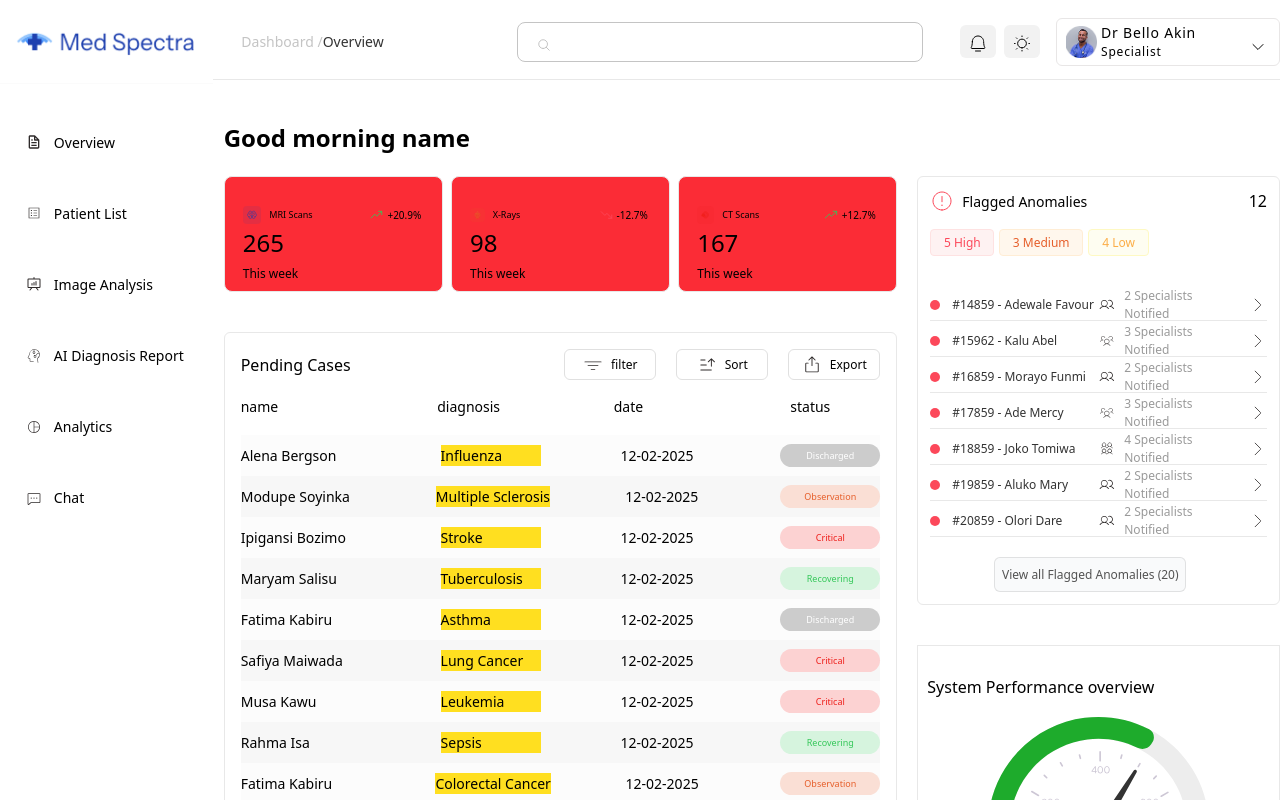
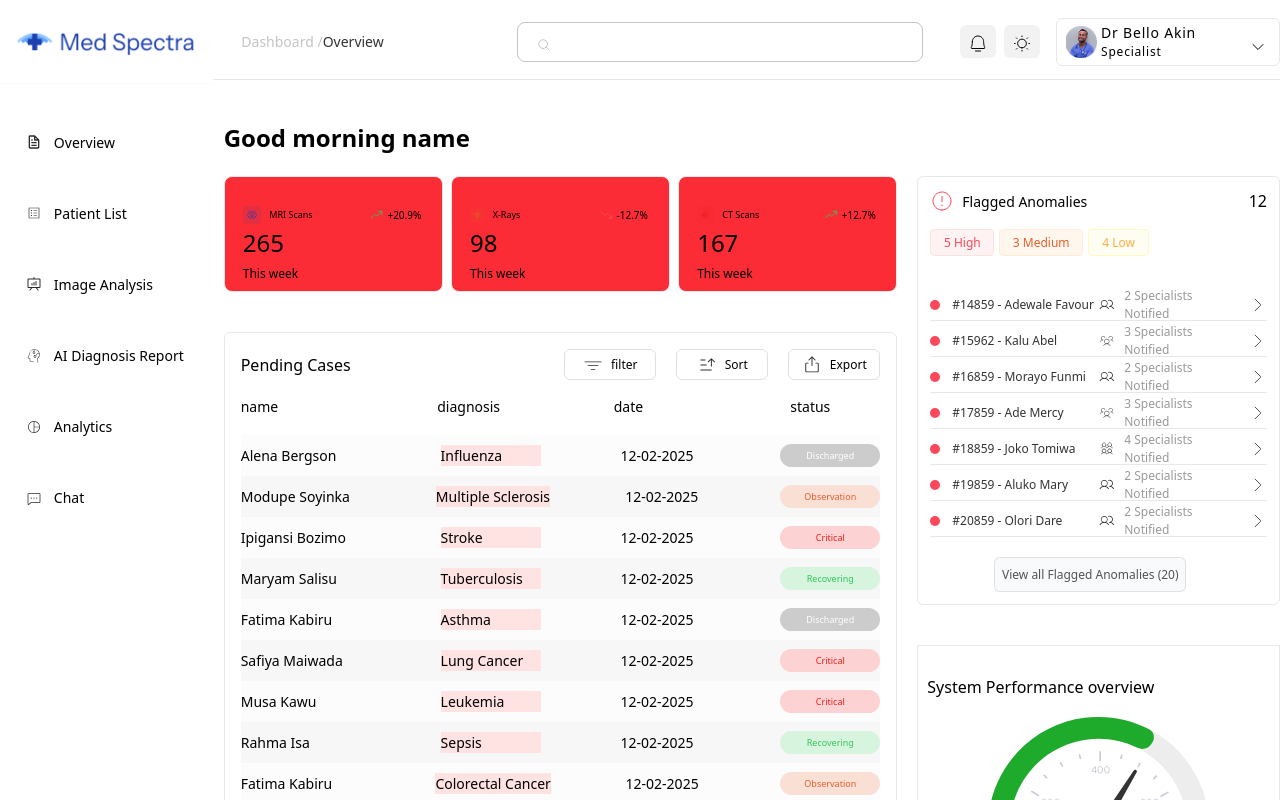
Before and after one commit to Maobugichi/medspecter, a React (Vite) app: page /medspecter/overviews/1 in a window 1280 px wide. Shown: the top 800 px of the page. Built offline with nearby package versions, Linux system fonts and the light colour scheme.

Commit message:
adjust pendingcases :///

```diff
--- a/src/components/pendingcases.jsx
+++ b/src/components/pendingcases.jsx
@@ -5,7 +5,7 @@ const PendingCases = ({id,name,diagnosis,date,status,bgColor,statusColor,statusT
             {id && <input className="w-2 md:w-10" type="checkbox" />}
             {id &&  <p className={`w-auto lg:min-w-[60px] flex  items-start `}>{id}</p>}
              <p className={` md:w-auto md:min-w-[120px]   whitespace-wrap flex items-start break-word w-[50px]`}>{name}</p>
-             <p className={` flex items-start w-auto ${id ? "min-w-[50px] xxSmall:min-w-[40px] " : "min-w-[70px] lg:min-w-[100px] smallSize:min-w-[80px]"} md:min-w-[80px] whitespace-wrap  bg-yellow-300`}>{diagnosis}</p>
+             <p className={` flex items-start w-auto ${id ? "min-w-[50px] xxSmall:min-w-[40px] " : "min-w-[50px] lg:min-w-[100px] smallSize:min-w-[80px] break-word"} md:min-w-[80px] whitespace-wrap  bg-red-100`}>{diagnosis}</p>
              <p className={` flex items-start  w-auto min-w-[70px]  lg:min-w-[80px]`}>{date}</p>
             {treatment &&   <p className={`w-auto min-w-[70px] md:min-w-[100px] lg:min-w-[135px] whitespace-wrap   `}>{treatment}</p>}
             <p className={` grid place-content-center h-[23px] md:w-[100px] w-[80px] text-[9px] ${statusColor} ${statusText} rounded-2xl`}>{status}</p>
```
